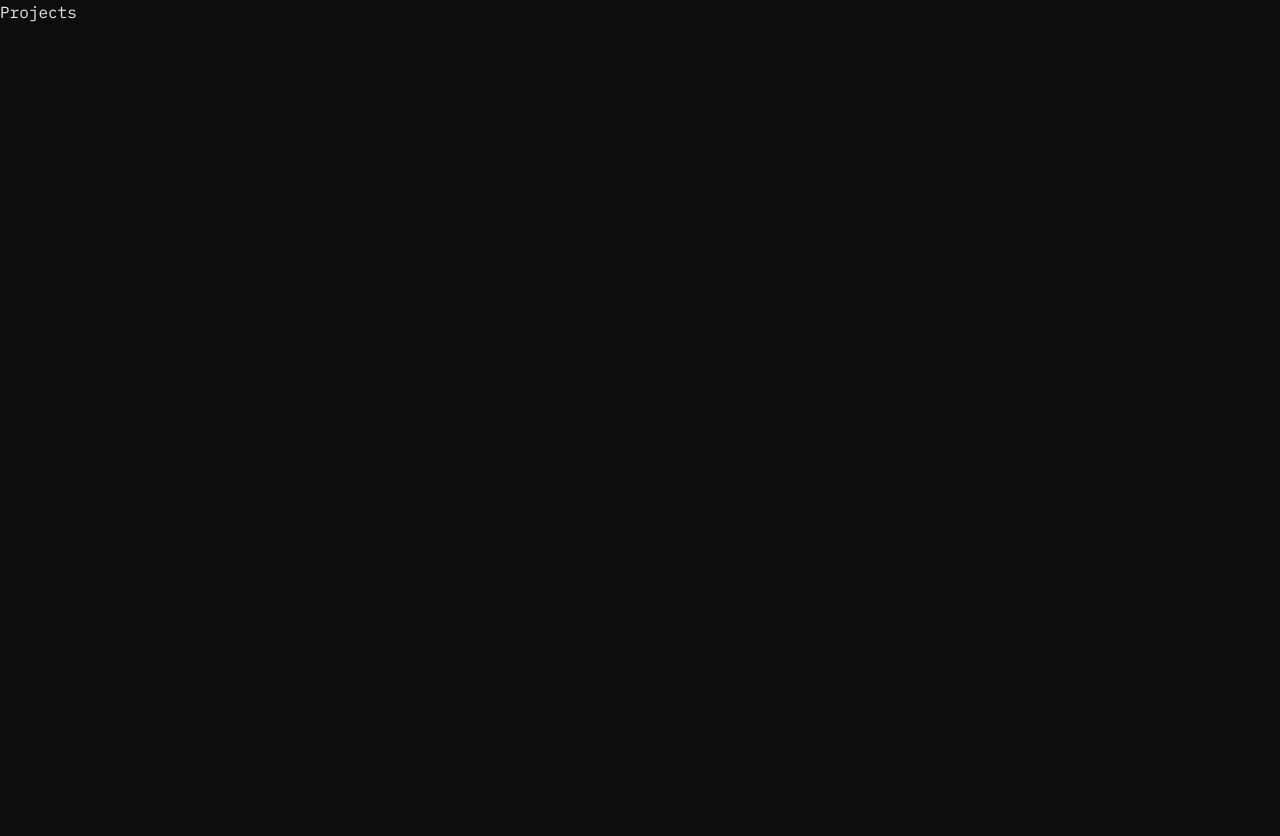
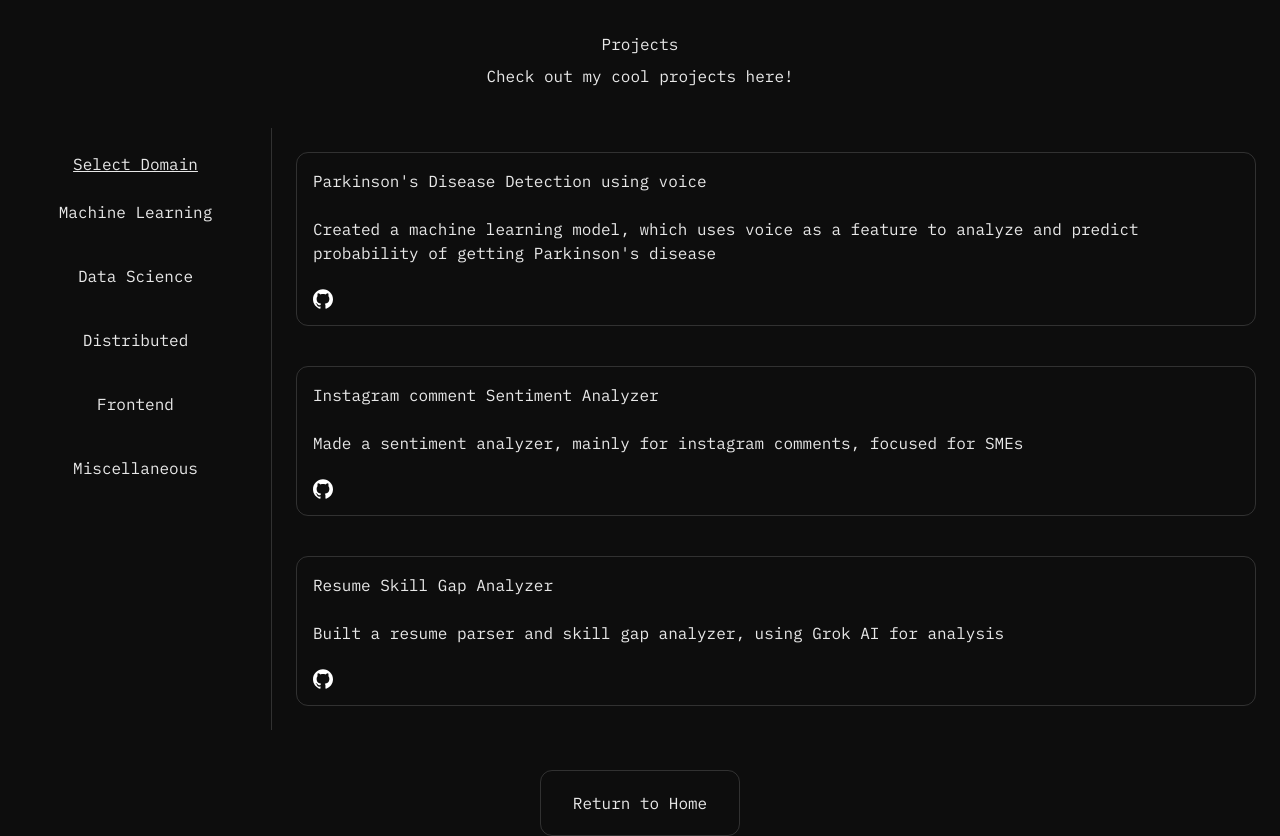
Before and after one commit to monarchxr/my_portfolio, a Next.js app: page /projects in a window 1280 px wide. Before the commit the page ends 800 px from the top, so only its background shows below. Built offline with nearby package versions, Linux system fonts and the light colour scheme.

Commit message:
projects page completed

```diff
--- /dev/null
+++ b/src/app/data/projects.ts
@@ -0,0 +1,78 @@
+export const projects = [
+    {
+        name: "Parking Price Model Simulation",
+        description: "Built a simple linear model for simulating parking prices",
+        domain: ["DS"],
+        github: "https://github.com/monarchxr/Summer-Analytics-IITG/tree/main/Week5/Notebooks",
+    },
+
+    {
+        name: "Parkinson's Disease Detection using voice",
+        description: "Created a machine learning model, which uses voice as a feature to analyze and predict probability of getting Parkinson's disease",
+        domain: ["ML"],
+        github: "https://github.com/monarchxr/parkinsons-voice-detection",
+    },
+
+    {
+        name: "Instagram comment Sentiment Analyzer",
+        description: "Made a sentiment analyzer, mainly for instagram comments, focused for SMEs",
+        domain: ["ML","DS"],
+        github: "https://github.com/monarchxr/MiniProject2Y",
+    },
+
+    {
+        name: "Resume Skill Gap Analyzer",
+        description: "Built a resume parser and skill gap analyzer, using Grok AI for analysis",
+        domain: ["ML"],
+        github: "https://github.com/monarchxr/MiniProject3Y",
+    },
+
+    {
+        name: "Worker Pool",
+        description: "Building a worker pool, to analyze sequential vs concurrent processing",
+        domain: ["Distributed"],
+        github: "https://github.com/monarchxr/worker-pool",
+    },
+
+    {
+        name: "P2P Chat Server",
+        description: "(Not Started Yet) Will build a p2p chat server using Go",
+        domain: ["Distributed"],
+        github: "https://github.com/monarchxr/p2pchat"
+    },
+
+    {
+        name: "clearcast",
+        description: "A pretty simple react based website for providing current weather and forecast to user, also a learning-based project for myself.",
+        domain: ["Frontend"],
+        github: "https://github.com/monarchxr/clearcast",
+    },
+
+    {
+        name: "task-tracker",
+        description: "A basic task tracker website built using HTML, CSS and JavaScript.",
+        domain: ["Frontend"],
+        github: "A basic task tracker website built using HTML, CSS and JavaScript.",
+    },
+
+    {
+        name: "tictactoe",
+        description: "react tutorial for building a simple tictactoe game",
+        domain: ["Frontend"],
+        github: "https://github.com/monarchxr/tictactoe",
+    },
+
+    {
+        name: "This portfolio",
+        description: "I sure hope this portfolio can atleast count as a project? hehehe",
+        domain: ["Frontend"],
+        github: "https://github.com/monarchxr/my_portfolio",
+    },
+
+    {
+        name: "Reaction Timer",
+        description: "A simple desktop GUI app built with Python and Pygame that tests your reaction time by measuring how fast you respond when the screen changes from red to green.",
+        domain: ["Miscellaneous"],
+        github: "https://github.com/monarchxr/reaction-timer",
+    }
+]
--- a/src/app/globals.css
+++ b/src/app/globals.css
@@ -5,3 +5,20 @@ body {
   color: #e8e8e8;
   font-family: var(--font-mono);
 }
+
+::-webkit-scrollbar{
+  width: 6px;
+}
+
+::-webkit-scrollbar-track{
+  background: transparent;
+}
+
+::-webkit-scrollbar-thumb{
+  background: rgba(255,255,255,0.15);
+  border-radius: 999px;
+}
+
+::-webkit-scrollbar-thumb:hover{
+  background: rgba(255,255,255,0.3);
+}
--- a/src/app/projects/page.tsx
+++ b/src/app/projects/page.tsx
@@ -1,3 +1,71 @@
+"use client"
+import Link from "next/link"
+import Widget from "../components/Widget"
+import { useState } from "react"
+import {projects} from "../data/projects"
+
 export default function Projects() {
-  return <main>Projects</main>
+  const[SelectedDomain, setSelectedDomain] = useState("ML")
+
+  return <main className="flex flex-col h-screen items-center gap-10 w-full">
+    <div className="flex flex-col items-center justify-center gap-2 pt-8">
+      <h2>Projects</h2>
+      <p>Check out my cool projects here!</p>
+    </div>
+    <div className="flex flex-row flex-1 w-full">
+      <div className="w-68 h-full border-r border-white/15 p-6">
+      <h2 className="text-center underline">Select Domain</h2><br></br>
+
+      <div className="flex flex-col gap-10 text-center">
+        <div>
+          <h3 className="cursor-pointer hover:bg-gray-700 rounded-xl transition-colors duration-200"onClick={() => setSelectedDomain("ML")}>Machine Learning</h3>
+        </div>
+
+        <div>
+          <h3 className="cursor-pointer hover:bg-gray-700 rounded-xl transition-colors duration-200"onClick={() => setSelectedDomain("DS")}>Data Science</h3>
+        </div>
+
+        <div>
+          <h3 className="cursor-pointer hover:bg-gray-700 rounded-xl transition-colors duration-200"onClick={() => setSelectedDomain("Distributed")}>Distributed</h3>
+        </div>
+
+        <div>
+          <h3 className="cursor-pointer hover:bg-gray-700 rounded-xl transition-colors duration-200"onClick={() => setSelectedDomain("Frontend")}>Frontend</h3>
+        </div>
+
+        <div>
+          <h3 className="cursor-pointer hover:bg-gray-700 rounded-xl transition-colors duration-200"onClick={() => setSelectedDomain("Miscellaneous")}>Miscellaneous</h3>
+        </div>
+      </div>
+      </div>
+
+      <div className="flex flex-col flex-1 h-full p-6 gap-10">
+        {/* {SelectedDomain.includes("ML") && <p>My machine learning projects</p>}
+        {SelectedDomain.includes("DS") && <p>My data science projects</p>}
+        {SelectedDomain.includes("Distributed") && <p>My distributed systems projects</p>}
+        {SelectedDomain.includes("Frontend") && <p>My frontend projects</p>}
+        {SelectedDomain.includes("Miscellaneous") && <p>My miscellaneous projects</p>} */}
+
+        {projects
+          .filter(p => p.domain.includes(SelectedDomain))
+          .map(p=>(
+            <div className="border border-white/15 p-4 rounded-xl hover:bg-gray-700"key={p.name}>
+              <h3>{p.name}</h3><br></br>
+              <p>{p.description}</p><br></br>
+              <a href={p.github} target="_blank">
+                <svg role="img" viewBox="0 0 24 24" className="w-5 h-5 fill-white" xmlns="http://www.w3.org/2000/svg">
+                  <path d="M12 .297c-6.63 0-12 5.373-12 12 0 5.303 3.438 9.8 8.205 11.385.6.113.82-.258.82-.577 0-.285-.01-1.04-.015-2.04-3.338.724-4.042-1.61-4.042-1.61C4.422 18.07 3.633 17.7 3.633 17.7c-1.087-.744.084-.729.084-.729 1.205.084 1.838 1.236 1.838 1.236 1.07 1.835 2.809 1.305 3.495.998.108-.776.417-1.305.76-1.605-2.665-.3-5.466-1.332-5.466-5.93 0-1.31.465-2.38 1.235-3.22-.135-.303-.54-1.523.105-3.176 0 0 1.005-.322 3.3 1.23.96-.267 1.98-.399 3-.405 1.02.006 2.04.138 3 .405 2.28-1.552 3.285-1.23 3.285-1.23.645 1.653.24 2.873.12 3.176.765.84 1.23 1.91 1.23 3.22 0 4.61-2.805 5.625-5.475 5.92.42.36.81 1.096.81 2.22 0 1.606-.015 2.896-.015 3.286 0 .315.21.69.825.57C20.565 22.092 24 17.592 24 12.297c0-6.627-5.373-12-12-12"/>
+                </svg>
+              </a>
+            </div>
+          ))
+        }
+      </div>
+    </div>
+
+    <div>
+      <Widget href="/" label="Return to Home" />
+    </div>
+
+  </main>
 }
```
